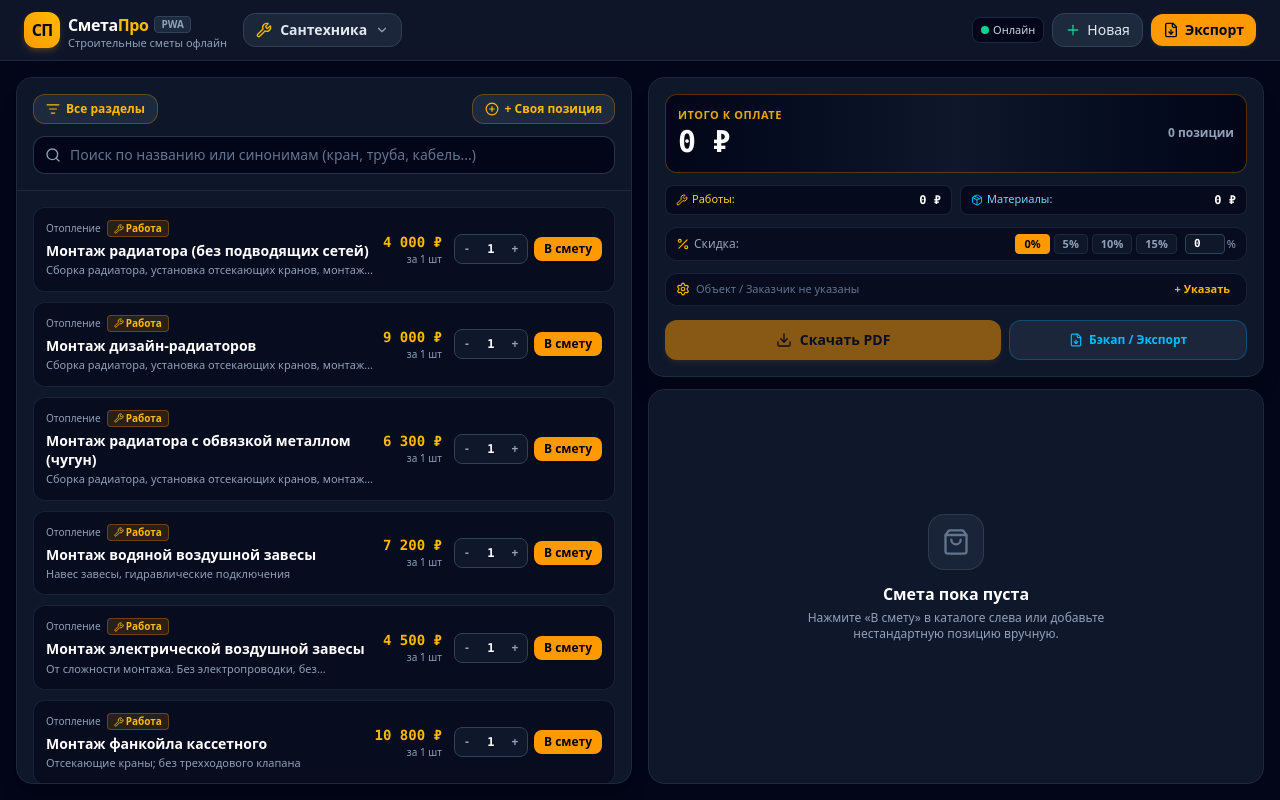
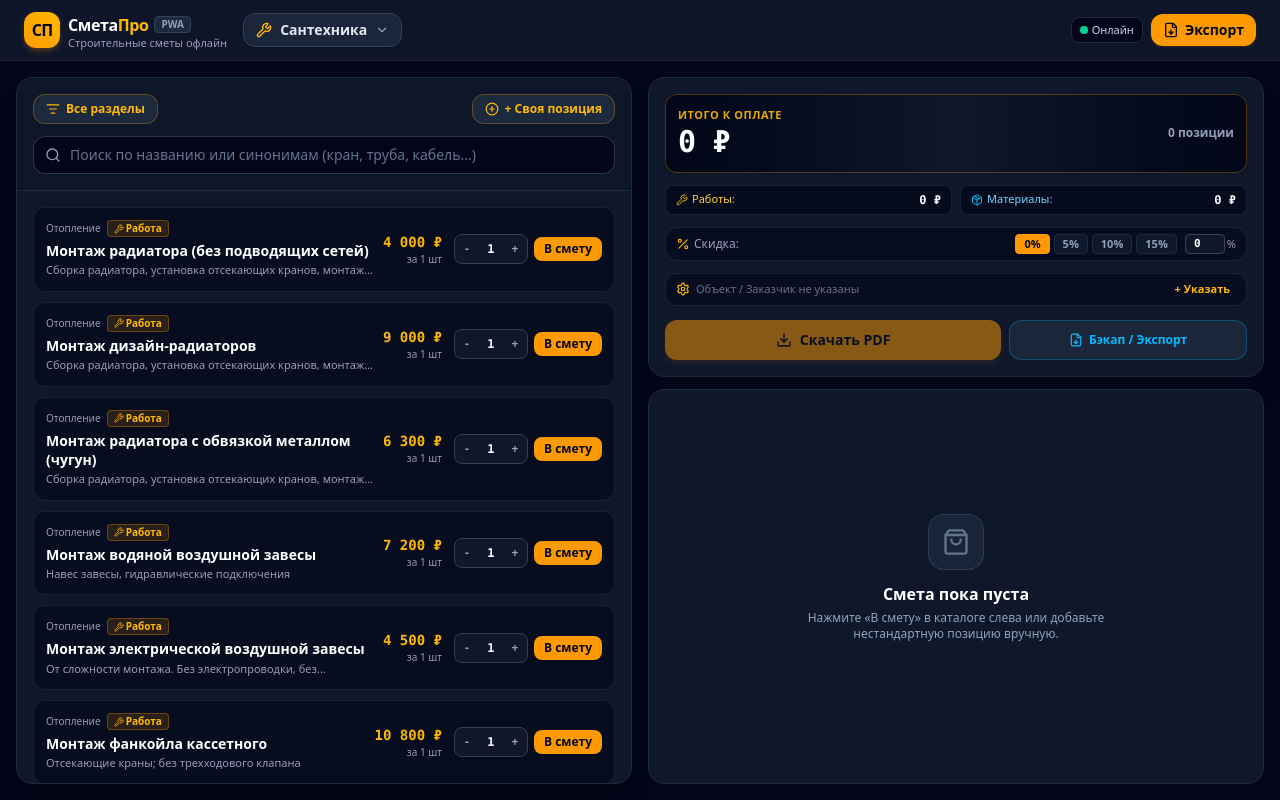
Before and after one commit to getto-dev/checknew, a React (Vite) app: page / in a window 1280 px wide. Built offline with nearby package versions, Linux system fonts and the light colour scheme.

Commit message:
refactor: remove redundant new estimate button from header

```diff
--- a/src/components/Header.tsx
+++ b/src/components/Header.tsx
@@ -1,5 +1,5 @@
 import React from 'react';
-import { Wrench, Zap, Paintbrush, Hammer, ChevronDown, Plus, FileDown, WifiOff } from 'lucide-react';
+import { Wrench, Zap, Paintbrush, Hammer, ChevronDown, FileDown, WifiOff } from 'lucide-react';
 import { ProfileMeta } from '../types';
 import { PWAInstallButton } from './PWAInstallButton';
 import { useOnlineStatus } from '../hooks/useOnlineStatus';
@@ -7,7 +7,6 @@ import { useOnlineStatus } from '../hooks/useOnlineStatus';
 interface HeaderProps {
   currentProfile: ProfileMeta | null;
   onOpenProfileSelector: () => void;
-  onNewEstimate: () => void;
   onOpenExport: () => void;
 }
 
@@ -21,7 +20,6 @@ const ICONS_MAP: Record<string, React.ReactNode> = {
 export const Header: React.FC<HeaderProps> = ({
   currentProfile,
   onOpenProfileSelector,
-  onNewEstimate,
   onOpenExport,
 }) => {
   const isOnline = useOnlineStatus();
@@ -87,18 +85,6 @@ export const Header: React.FC<HeaderProps> = ({
             )}
           </div>
 
-          {/* New Estimate Button */}
-          <button
-            id="new-estimate-btn"
-            onClick={onNewEstimate}
-            className="flex items-center gap-1.5 px-3 py-1.5 rounded-xl bg-slate-800 hover:bg-slate-700 text-slate-200 border border-slate-700 text-xs sm:text-sm font-medium transition active:scale-95 cursor-pointer"
-            title="Очистить и начать новую смету"
-          >
-            <Plus className="w-4 h-4 text-emerald-400" />
-            <span className="hidden xs:inline">Новая смета</span>
-            <span className="xs:hidden">Новая</span>
-          </button>
-
           {/* Export Button */}
           <button
             id="export-top-btn"
```
